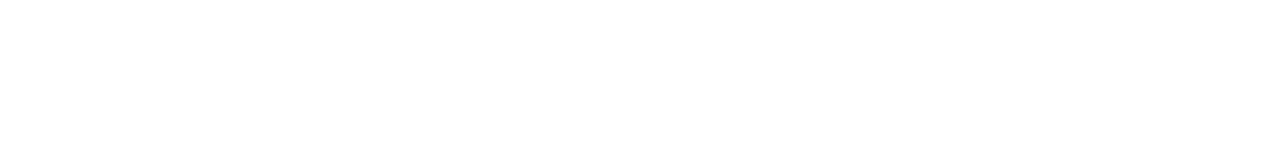
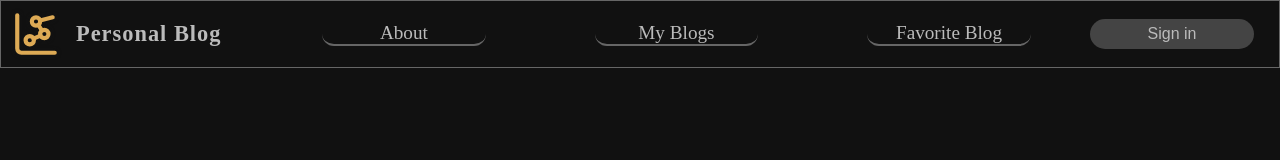
Before and after one commit to JoseS-Dev/Personal-Blog-Plataform, a plain HTML site: page Public/index.html in a window 1280 px wide. Drawn offline with Linux system fonts and the light colour scheme.

Commit message:
styles Header finished

```diff
--- /dev/null
+++ b/Public/Styles/Colors.css
@@ -0,0 +1,3 @@
+:root{
+    --FontColor: #bbb;
+}
--- /dev/null
+++ b/Public/Styles/Global.css
@@ -0,0 +1,9 @@
+*{
+    margin: 0%;
+    padding: 0%;
+    box-sizing: border-box;
+}
+body{
+    font-family: serif;
+    background-color: #111;
+}
--- /dev/null
+++ b/Public/Styles/Home.css
@@ -0,0 +1,84 @@
+.JS--HeaderPage{
+    border: 1px solid #666;
+    position: fixed;
+    top: 0;
+    display: flex;
+    align-items: center;
+    gap: 5px;
+    width: 100%;
+    padding: 8px 10px;
+    color: var(--FontColor);
+    z-index: 1;
+}
+.JS--HeaderPage .JS--LogoTitle{
+    display: flex;
+    align-items: center;
+    width: 20%;
+    gap: 15px;
+}
+.JS--HeaderPage .JS--LogoTitle img{
+    width: 50px;
+    height: 50px;
+    filter: drop-shadow(0 0 2px #111);
+}
+.JS--HeaderPage .JS--LogoTitle h1{
+    font-size: 1.4em;
+    letter-spacing: 1px;
+    font-weight: bold;
+}
+.JS--HeaderPage .JS--BarNav{
+    width: 65%;
+    height: 50px;
+    display: flex;
+    align-items: center;
+}
+.JS--HeaderPage .JS--BarNav ul{
+    width: 100%;
+    height: 100%;
+    display: flex;
+    list-style: none;
+    justify-content: space-around;
+    align-items: center;
+}
+.JS--HeaderPage .JS--BarNav ul li{
+    width: 20%;
+    height: 25px;
+    display: flex;
+    justify-content: center;
+    align-items: center;
+    border-radius: 25px;
+    transition: .1s ease-out;
+}
+.JS--HeaderPage .JS--BarNav ul li a{
+    text-decoration: none;
+    color: var(--FontColor);
+    font-size: 1.2em;
+    width: 100%;
+    text-align: center;
+    border-bottom: 2px solid #666;
+    border-radius: 25px;
+}
+.JS--HeaderPage .JS--BarNav ul li:hover{
+    background-color: #555;
+    border-bottom: 2px solid #aaa;
+}
+.JS--HeaderPage .JS--BarNav ul li:hover a{
+    color: #ddaa55;
+    border: none;
+}
+.JS--HeaderPage .JS--Login{
+    width: 13%;
+    height: 30px;
+    border-radius: 25px;
+    border: none;
+    background-color: #444;
+    color: var(--FontColor);
+    font-size: 1em;
+    outline: none;
+    cursor: pointer;
+    transition: .1s ease-out;
+}
+.JS--HeaderPage .JS--Login:hover{
+    background-color: #555;
+    color: #ddaa55;
+}
--- a/Public/index.html
+++ b/Public/index.html
@@ -4,9 +4,25 @@
     <meta charset="UTF-8">
     <meta name="viewport" content="width=device-width, initial-scale=1.0">
     <link rel="icon" type="image/svg+xml" href="asserts/Favicon.svg">
+    <link rel="stylesheet" href="Styles/Home.css">
+    <link rel="stylesheet" href="Styles/Global.css">
+    <link rel="stylesheet" href="Styles/Colors.css">
     <title>Personal-Blog</title>
 </head>
 <body>
-
+    <header class="JS--HeaderPage">
+        <article class="JS--LogoTitle">
+            <img src="asserts/Favicon.svg" alt="Logo"/>
+            <h1>Personal Blog</h1>
+        </article>
+        <nav class="JS--BarNav">
+            <ul>
+                <li><a href="">About</a></li>
+                <li><a href="">My Blogs</a></li>
+                <li><a href="">Favorite Blog</a></li>
+            </ul>
+        </nav>
+        <button class="JS--Login">Sign in</button>
+    </header>
 </body>
 </html>
```
